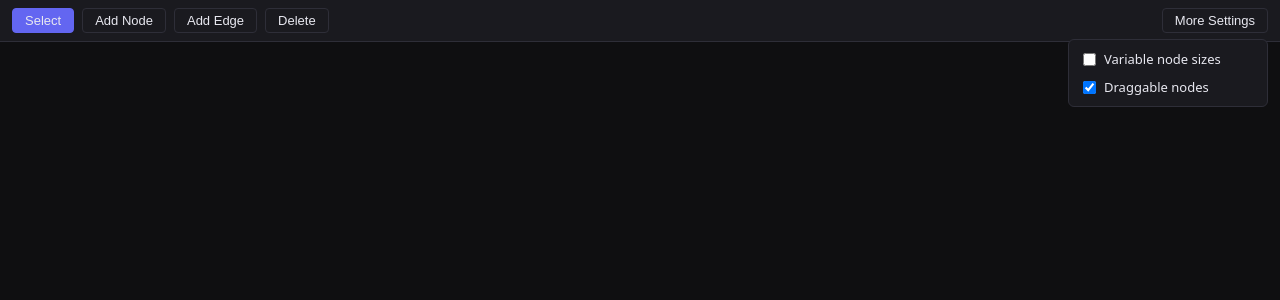
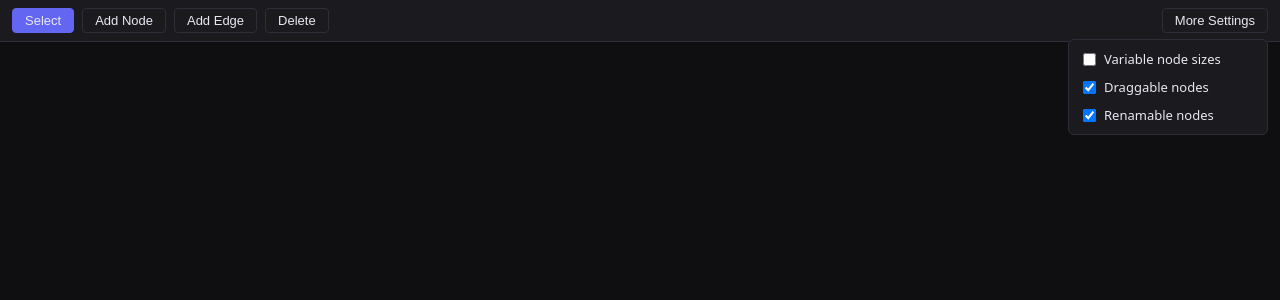
Before and after one commit to timtim40a/graph-algorithms-visualiser, a React (Vite) app in the folder gav-v2/: page / in a window 1280 px wide. Both pictures are taken after a click on the button "More Settings". Shown: the top 300 px of the page. Built offline with nearby package versions, Linux system fonts and the light colour scheme.

Commit message:
Minor quality of life changes - renaming on double-click is now toggleable - cannot place nodes atop each other -selection clears whenever tool changes

```diff
--- a/gav-v2/src/canvas/GraphInteractionController.ts
+++ b/gav-v2/src/canvas/GraphInteractionController.ts
@@ -82,6 +82,11 @@ export class GraphInteractionController {
         }
 
         if (tool === "addNode") {
+            const hitNode = findHitNode();
+            if (hitNode) {
+                this.store.setSelection({ nodeIds: [hitNode.id], edgeIds: [] });
+                return;
+            }
             const id = crypto.randomUUID();
             this.store.setGraph({
                 ...graph,
@@ -194,9 +199,14 @@ export class GraphInteractionController {
         const settings = this.store.getSettings();
 
         const hitNode = graph.nodes.find((n) =>
-            hitTestNode(n, world.x, world.y, getNodeRadius(n.id, graph, settings))
+            hitTestNode(
+                n,
+                world.x,
+                world.y,
+                getNodeRadius(n.id, graph, settings)
+            )
         );
-        if (hitNode) {
+        if (hitNode && this.store.getSettings().renamableNodes) {
             this.onStartRename?.(hitNode.id, e.offsetX, e.offsetY);
         }
     }
--- a/gav-v2/src/store/useGraphStore.ts
+++ b/gav-v2/src/store/useGraphStore.ts
@@ -6,6 +6,7 @@ export type Tool = "select" | "addNode" | "addEdge" | "delete";
 export interface Settings {
     variableNodeSizes: boolean;
     draggableNodes: boolean;
+    renamableNodes: boolean;
 }
 
 interface GraphStore {
@@ -26,6 +27,7 @@ const EMPTY_SELECTION: SelectionState = { nodeIds: [], edgeIds: [] };
 const DEFAULT_SETTINGS: Settings = {
     variableNodeSizes: false,
     draggableNodes: true,
+    renamableNodes: true,
 };
 
 export const useGraphStore = create<GraphStore>((set) => ({
@@ -34,7 +36,7 @@ export const useGraphStore = create<GraphStore>((set) => ({
     selection: EMPTY_SELECTION,
     settings: DEFAULT_SETTINGS,
 
-    setTool: (tool) => set({ tool }),
+    setTool: (tool) => set({ tool, selection: EMPTY_SELECTION }),
     setGraph: (graph) => set({ graph }),
     setSelection: (selection) => set({ selection }),
     clearSelection: () => set({ selection: EMPTY_SELECTION }),
--- a/gav-v2/src/ui/CanvasViewport.tsx
+++ b/gav-v2/src/ui/CanvasViewport.tsx
@@ -110,7 +110,15 @@ export function CanvasViewport() {
         ro.observe(canvas);
         resize();
 
-        return () => ro.disconnect();
+        // React registers onWheel as passive; attach directly so preventDefault works
+        const onWheel = (e: WheelEvent) =>
+            controllerRef.current?.onWheel(e);
+        canvas.addEventListener("wheel", onWheel, { passive: false });
+
+        return () => {
+            ro.disconnect();
+            canvas.removeEventListener("wheel", onWheel);
+        };
         // eslint-disable-next-line react-hooks/exhaustive-deps
     }, []);
 
@@ -135,7 +143,6 @@ export function CanvasViewport() {
                     controllerRef.current?.onPointerMove(e.nativeEvent)
                 }
                 onPointerUp={() => controllerRef.current?.onPointerUp()}
-                onWheel={(e) => controllerRef.current?.onWheel(e.nativeEvent)}
                 onDoubleClick={(e) =>
                     controllerRef.current?.onDoubleClick(e.nativeEvent)
                 }
--- a/gav-v2/src/ui/SettingsMenu.tsx
+++ b/gav-v2/src/ui/SettingsMenu.tsx
@@ -52,6 +52,18 @@ export function SettingsMenu() {
                         />
                         Draggable nodes
                     </label>
+                    <label className={styles.checkboxRow}>
+                        <input
+                            type="checkbox"
+                            checked={settings.renamableNodes}
+                            onChange={(e) =>
+                                setSettings({
+                                    renamableNodes: e.target.checked,
+                                })
+                            }
+                        />
+                        Renamable nodes
+                    </label>
                 </div>
             )}
         </div>
```
